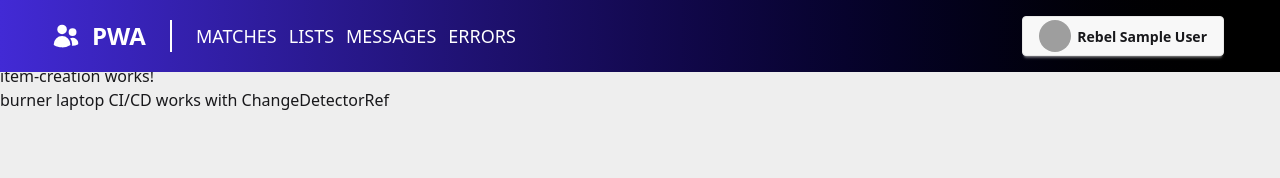
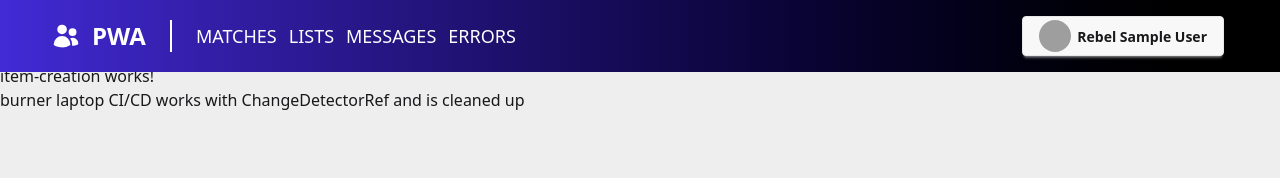
Before and after one commit to tommycrabtree/9decpwa, an Angular app: page /item-creation in a window 1280 px wide. Shown: the top 178 px of the page. Built offline with nearby package versions, Linux system fonts and the light colour scheme; sample sign-in values are in the browser's storage; grey boxes are pictures that could not be loaded.

Commit message:
Change detector cleanup

```diff
--- a/src/features/items/item-creation/item-creation.html
+++ b/src/features/items/item-creation/item-creation.html
@@ -1,7 +1,5 @@
 <p>item-creation works!</p>
-<p>burner laptop CI/CD works with ChangeDetectorRef</p>
-
-<pre>{{ products | json}}</pre>
+<p>burner laptop CI/CD works with ChangeDetectorRef and is cleaned up</p>
 
 <ul>
     @for (product of products; track product.id) {
--- a/src/features/items/item-creation/item-creation.ts
+++ b/src/features/items/item-creation/item-creation.ts
@@ -1,12 +1,10 @@
-import { Component, inject, OnInit } from '@angular/core';
+import { ChangeDetectorRef, Component, inject, OnInit } from '@angular/core';
 import { ProductService } from '../../../core/services/product-service';
 import { Product } from '../../../types/product';
-import { JsonPipe } from '@angular/common';
-import { ChangeDetectorRef } from '@angular/core';
 
 @Component({
   selector: 'app-item-creation',
-  imports: [JsonPipe],
+  imports: [],
   templateUrl: './item-creation.html',
   styleUrl: './item-creation.css',
 })
@@ -17,24 +15,17 @@ export class ItemCreation implements OnInit {
   protected product: Product | null = null;
 
   ngOnInit(): void {
-    console.log('INIT ItemCreation');
     this.getProducts();
   }
 
   getProducts() {
     this.productService.getProducts().subscribe({
       next: (result) => {
-        console.log('STEP 1 - API RESULT', result);
 
         this.products = result;
 
-        console.log('STEP 2 = AFTER ASSIGN COPY', [...this.products]);
-
         this.cdr.detectChanges();
 
-        setTimeout(() => {
-          console.log('STEP 3 - LATE CHECK', this.products);
-        }, 2000);
       },
       error: (error) => {
         console.error(error);
```
